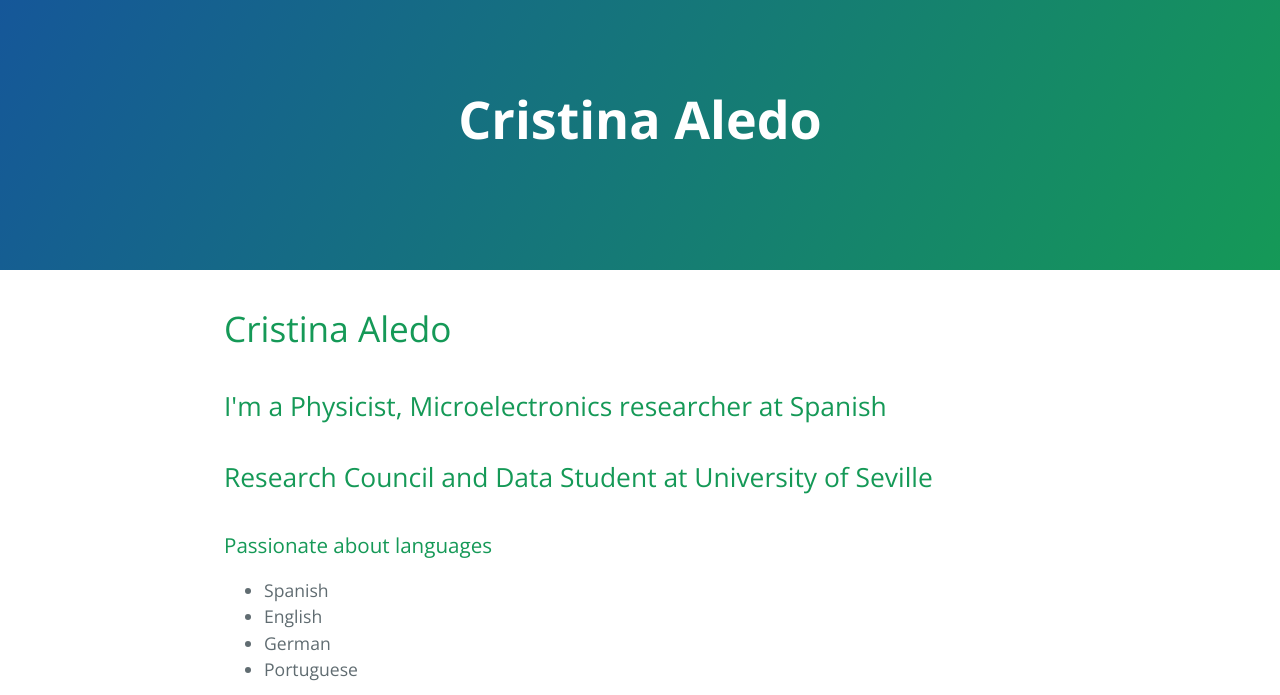
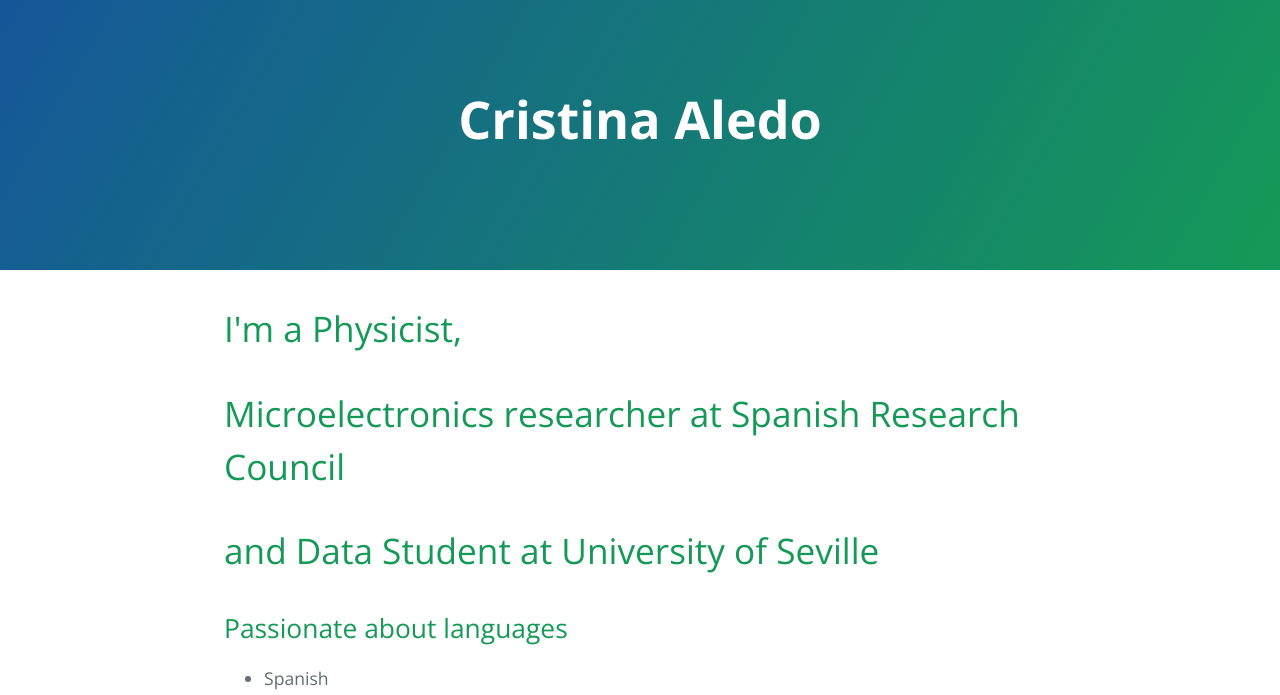
Before and after one commit to crialedo/crialedo.github.io, a plain HTML site: page index.html in a window 1280 px wide. Shown: the top 695 px of the page. Drawn offline with nearby package versions, Linux system fonts and the light colour scheme.

Commit message:
Replace master branch with page content via GitHub

```diff
--- a/index.html
+++ b/index.html
@@ -17,16 +17,16 @@
 
     <section class="main-content">
       <h1>
-<a id="cristina-aledo" class="anchor" href="#cristina-aledo" aria-hidden="true"><span aria-hidden="true" class="octicon octicon-link"></span></a>Cristina Aledo</h1>
+<a id="im-a-physicist" class="anchor" href="#im-a-physicist" aria-hidden="true"><span aria-hidden="true" class="octicon octicon-link"></span></a>I'm a Physicist,</h1>
+
+<h1>
+<a id="microelectronics-researcher-at-spanish-research-council" class="anchor" href="#microelectronics-researcher-at-spanish-research-council" aria-hidden="true"><span aria-hidden="true" class="octicon octicon-link"></span></a>Microelectronics researcher at Spanish Research Council</h1>
+
+<h1>
+<a id="and-data-student-at-university-of-seville" class="anchor" href="#and-data-student-at-university-of-seville" aria-hidden="true"><span aria-hidden="true" class="octicon octicon-link"></span></a>and Data Student at University of Seville</h1>
 
 <h2>
-<a id="im-a-physicist-microelectronics-researcher-at-spanish" class="anchor" href="#im-a-physicist-microelectronics-researcher-at-spanish" aria-hidden="true"><span aria-hidden="true" class="octicon octicon-link"></span></a>I'm a Physicist, Microelectronics researcher at Spanish</h2>
-
-<h2>
-<a id="research-council-and-data-student-at-university-of-seville" class="anchor" href="#research-council-and-data-student-at-university-of-seville" aria-hidden="true"><span aria-hidden="true" class="octicon octicon-link"></span></a>Research Council and Data Student at University of Seville</h2>
-
-<h3>
-<a id="passionate-about-languages" class="anchor" href="#passionate-about-languages" aria-hidden="true"><span aria-hidden="true" class="octicon octicon-link"></span></a>Passionate about languages</h3>
+<a id="passionate-about-languages" class="anchor" href="#passionate-about-languages" aria-hidden="true"><span aria-hidden="true" class="octicon octicon-link"></span></a>Passionate about languages</h2>
 
 <ul>
 <li>Spanish</li>
--- a/params.json
+++ b/params.json
@@ -1 +1 @@
-{"name":"Cristina Aledo","tagline":"","body":"# Cristina Aledo\r\n\r\n## I'm a Physicist, Microelectronics researcher at Spanish \r\n##Research Council and Data Student at University of Seville\r\n\r\n### Passionate about languages\r\n* Spanish\r\n+ English\r\n- German\r\n* Portuguese\r\n\r\n![IMSE-CNM (CSIC)](https://encrypted-tbn1.gstatic.com/images?q=tbn:ANd9GcRCPVBw3o4mY9vMXeEKQKX8QYX_Ls4rfURMsQjhcffias8nDDG_).\r\n\r\n> Check out my [personal website](http://crialedo.github.io/)\r\n","google":"","note":"Don't delete this file! It's used internally to help with page regeneration."}
+{"name":"Cristina Aledo","tagline":"","body":"# I'm a Physicist, \r\n# Microelectronics researcher at Spanish Research Council \r\n# and Data Student at University of Seville\r\n\r\n## Passionate about languages\r\n* Spanish\r\n+ English\r\n- German\r\n* Portuguese\r\n\r\n![IMSE-CNM (CSIC)](https://encrypted-tbn1.gstatic.com/images?q=tbn:ANd9GcRCPVBw3o4mY9vMXeEKQKX8QYX_Ls4rfURMsQjhcffias8nDDG_).\r\n\r\n> Check out my [personal website](http://crialedo.github.io/)\r\n","google":"","note":"Don't delete this file! It's used internally to help with page regeneration."}
```
